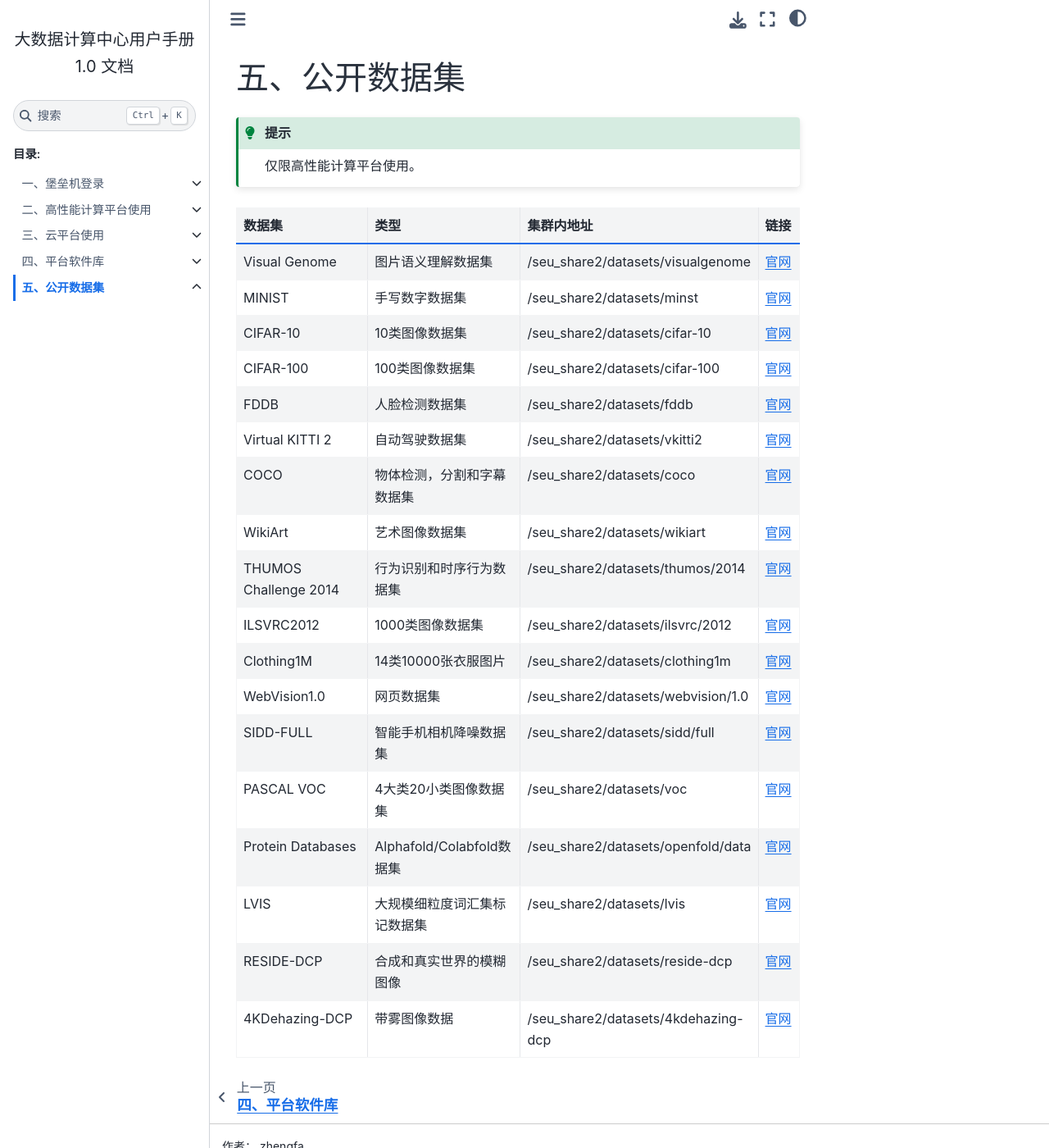
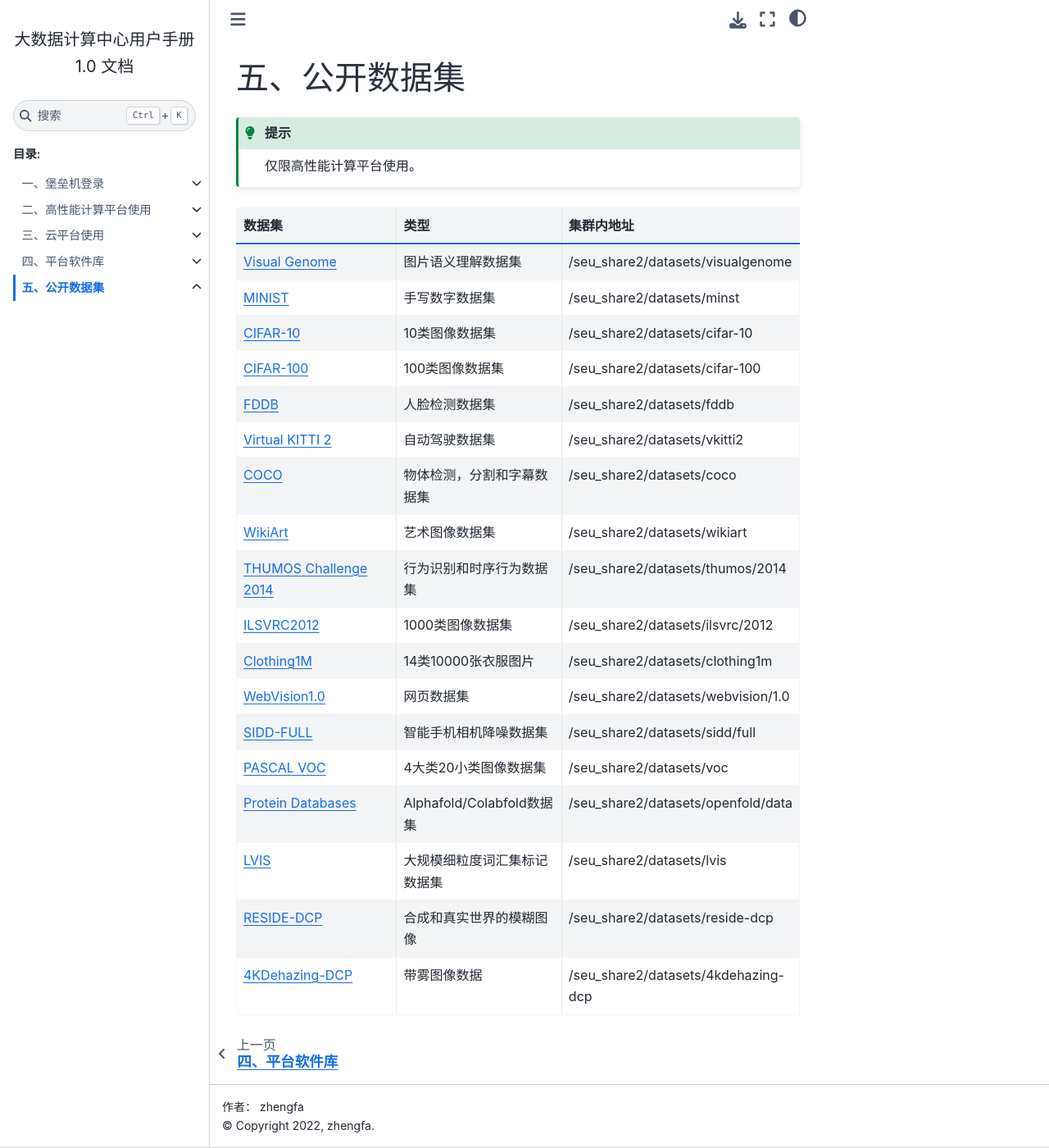
Before and after one commit to SEU-BDCC/manual, a Sphinx documentation site: the page built from source/dataset/contents.rst, in a window 1280 px wide and 1400 px high. Shown: the whole window at 82% size. Built offline with Sphinx 7.4.7 and the Sphinx Book theme 1.1.4, drawn with Linux system fonts in a browser that asks for light colours.

Commit message:
Update contents.rst
修改样式

```diff
--- a/source/dataset/contents.rst
+++ b/source/dataset/contents.rst
@@ -8,24 +8,24 @@
    :caption: 目录:
 
 .. csv-table::
-    :header: "数据集", "类型", "集群内地址","链接"
-    :widths: 30, 30, 30, 10
+    :header: "数据集", "类型", "集群内地址"
+    :widths: 30, 30, 40
 
-    Visual Genome ,图片语义理解数据集,/seu_share2/datasets/visualgenome,`官网 <http://visualgenome.org/>`_
-    MINIST,手写数字数据集,/seu_share2/datasets/minst,`官网 <http://yann.lecun.com/exdb/mnist/index.html>`_
-    CIFAR-10,10类图像数据集,/seu_share2/datasets/cifar-10,`官网 <https://www.cs.toronto.edu/~kriz/cifar.html>`_
-    CIFAR-100,100类图像数据集,/seu_share2/datasets/cifar-100,`官网 <https://www.cs.toronto.edu/~kriz/cifar.html>`_
-    FDDB,人脸检测数据集,/seu_share2/datasets/fddb,`官网 <http://vis-www.cs.umass.edu/fddb/>`_
-    Virtual KITTI 2,自动驾驶数据集,/seu_share2/datasets/vkitti2,`官网 <https://europe.naverlabs.com/research/computer-vision/proxy-virtual-worlds-vkitti-2/>`_
-    COCO,物体检测，分割和字幕数据集,/seu_share2/datasets/coco,`官网 <https://cocodataset.org/#home>`_
-    WikiArt,艺术图像数据集,/seu_share2/datasets/wikiart,`官网 <https://www.kaggle.com/c/painter-by-numbers/overview>`_
-    THUMOS Challenge 2014,行为识别和时序行为数据集,/seu_share2/datasets/thumos/2014,`官网 <https://www.crcv.ucf.edu/THUMOS14/>`_
-    ILSVRC2012,1000类图像数据集,/seu_share2/datasets/ilsvrc/2012,`官网 <https://image-net.org/challenges/LSVRC/2012/index>`_
-    Clothing1M,14类10000张衣服图片,/seu_share2/datasets/clothing1m,`官网 <https://github.com/Cysu/noisy_label>`_
-    WebVision1.0,网页数据集,/seu_share2/datasets/webvision/1.0,`官网 <https://data.vision.ee.ethz.ch/cvl/webvision/download.html>`_
-    SIDD-FULL,智能手机相机降噪数据集,/seu_share2/datasets/sidd/full,`官网 <https://www.eecs.yorku.ca/~kamel/sidd/dataset.php>`_
-    PASCAL VOC,4大类20小类图像数据集,/seu_share2/datasets/voc,`官网 <https://pjreddie.com/projects/pascal-voc-dataset-mirror/>`_
-    Protein Databases,Alphafold/Colabfold数据集,/seu_share2/datasets/openfold/data,`官网 <https://github.com/aqlaboratory/openfold>`_
-    LVIS,大规模细粒度词汇集标记数据集,/seu_share2/datasets/lvis,`官网 <https://www.lvisdataset.org/dataset>`_
-    RESIDE-DCP,合成和真实世界的模糊图像,/seu_share2/datasets/reside-dcp,`官网 <https://sites.google.com/view/reside-dehaze-datasets>`_
-    4KDehazing-DCP,带雾图像数据,/seu_share2/datasets/4kdehazing-dcp,`官网 <https://github.com/zzr-idam/4KDehazing>`_
+    `Visual Genome <http://visualgenome.org/>`_ ,图片语义理解数据集,/seu_share2/datasets/visualgenome
+    `MINIST <http://yann.lecun.com/exdb/mnist/index.html>`_,手写数字数据集,/seu_share2/datasets/minst
+    `CIFAR-10 <https://www.cs.toronto.edu/~kriz/cifar.html>`_,10类图像数据集,/seu_share2/datasets/cifar-10
+    `CIFAR-100 <https://www.cs.toronto.edu/~kriz/cifar.html>`_,100类图像数据集,/seu_share2/datasets/cifar-100
+    `FDDB <http://vis-www.cs.umass.edu/fddb/>`_,人脸检测数据集,/seu_share2/datasets/fddb
+    `Virtual KITTI 2 <https://europe.naverlabs.com/research/computer-vision/proxy-virtual-worlds-vkitti-2/>`_,自动驾驶数据集,/seu_share2/datasets/vkitti2
+    `COCO <https://cocodataset.org/#home>`_,物体检测，分割和字幕数据集,/seu_share2/datasets/coco
+    `WikiArt <https://www.kaggle.com/c/painter-by-numbers/overview>`_,艺术图像数据集,/seu_share2/datasets/wikiart
+    `THUMOS Challenge 2014 <https://www.crcv.ucf.edu/THUMOS14/>`_,行为识别和时序行为数据集,/seu_share2/datasets/thumos/2014
+    `ILSVRC2012 <https://image-net.org/challenges/LSVRC/2012/index>`_,1000类图像数据集,/seu_share2/datasets/ilsvrc/2012
+    `Clothing1M <https://github.com/Cysu/noisy_label>`_,14类10000张衣服图片,/seu_share2/datasets/clothing1m
+    `WebVision1.0 <https://data.vision.ee.ethz.ch/cvl/webvision/download.html>`_,网页数据集,/seu_share2/datasets/webvision/1.0
+    `SIDD-FULL <https://www.eecs.yorku.ca/~kamel/sidd/dataset.php>`_,智能手机相机降噪数据集,/seu_share2/datasets/sidd/full
+    `PASCAL VOC <https://pjreddie.com/projects/pascal-voc-dataset-mirror/>`_,4大类20小类图像数据集,/seu_share2/datasets/voc
+    `Protein Databases <https://github.com/aqlaboratory/openfold>`_,Alphafold/Colabfold数据集,/seu_share2/datasets/openfold/data
+    `LVIS <https://www.lvisdataset.org/dataset>`_,大规模细粒度词汇集标记数据集,/seu_share2/datasets/lvis
+    `RESIDE-DCP <https://sites.google.com/view/reside-dehaze-datasets>`_,合成和真实世界的模糊图像,/seu_share2/datasets/reside-dcp
+    `4KDehazing-DCP <https://github.com/zzr-idam/4KDehazing>`_,带雾图像数据,/seu_share2/datasets/4kdehazing-dcp
```
